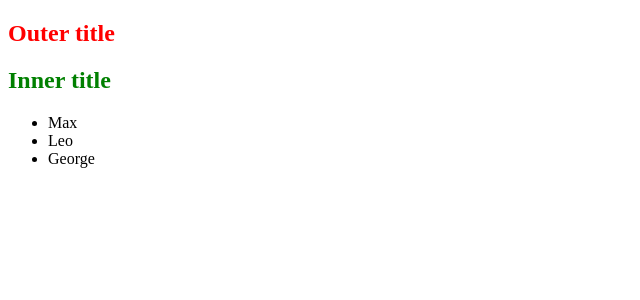
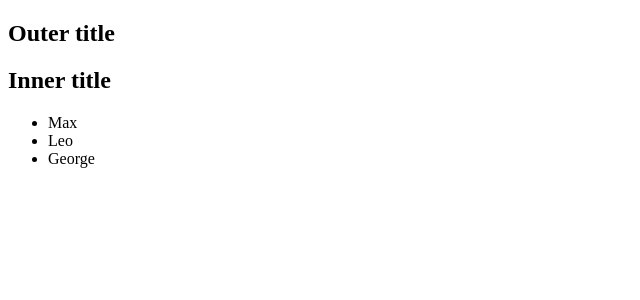
Before and after one commit to AlekseiKromski/JavaScript, a Vue app in the folder vue-part-2/: page / in a window 1280 px wide. Shown: the top 300 px of the page, without its empty margins (0-640 px from the left). Built offline with nearby package versions, Linux system fonts and the light colour scheme.

Commit message:
Vue JS 2 #22 Пропсы (Props)

```diff
--- a/vue-part-2/src/App.vue
+++ b/vue-part-2/src/App.vue
@@ -1,7 +1,7 @@
 <template>
   <div id="app">
     <h2>Outer title</h2>
-    <list></list>
+    <list :peoples="people"></list>
   </div>
 </template>
 
@@ -15,14 +15,8 @@
     },
     data(){
       return {
-        slotTitle: 'tsetsetset'
+        people: ['Max', 'Leo', 'George']
       }
   }
 }
 </script>
-
-<style scoped>
-  h2{
-    color: red;
-  }
-</style>
--- a/vue-part-2/src/components/list.vue
+++ b/vue-part-2/src/components/list.vue
@@ -1,8 +1,8 @@
 <template>
   <div>
-    <h2>Inner title</h2>
+    <h2 @click="show()">Inner title</h2>
     <ul>
-      <li v-for="person in people">{{person}}</li>
+      <li v-for="person in peoples">{{person}}</li>
     </ul>
   </div>
 </template>
@@ -10,16 +10,24 @@
 <script>
 
   export default {
+    //Validation
+    props:{
+      peoples:{
+        type: Array,
+        //Обязательное значение
+        required: true,
+        default: []
+      }
+    },
     data(){
       return {
-        people: ['Max', 'Leo', 'George']
+
+      }
+    },
+    methods:{
+      show(){
+        console.log(this.peoples)
       }
     }
   }
 </script>
-
-<style>
-  h2{
-    color: green;
-  }
-</style>
```
